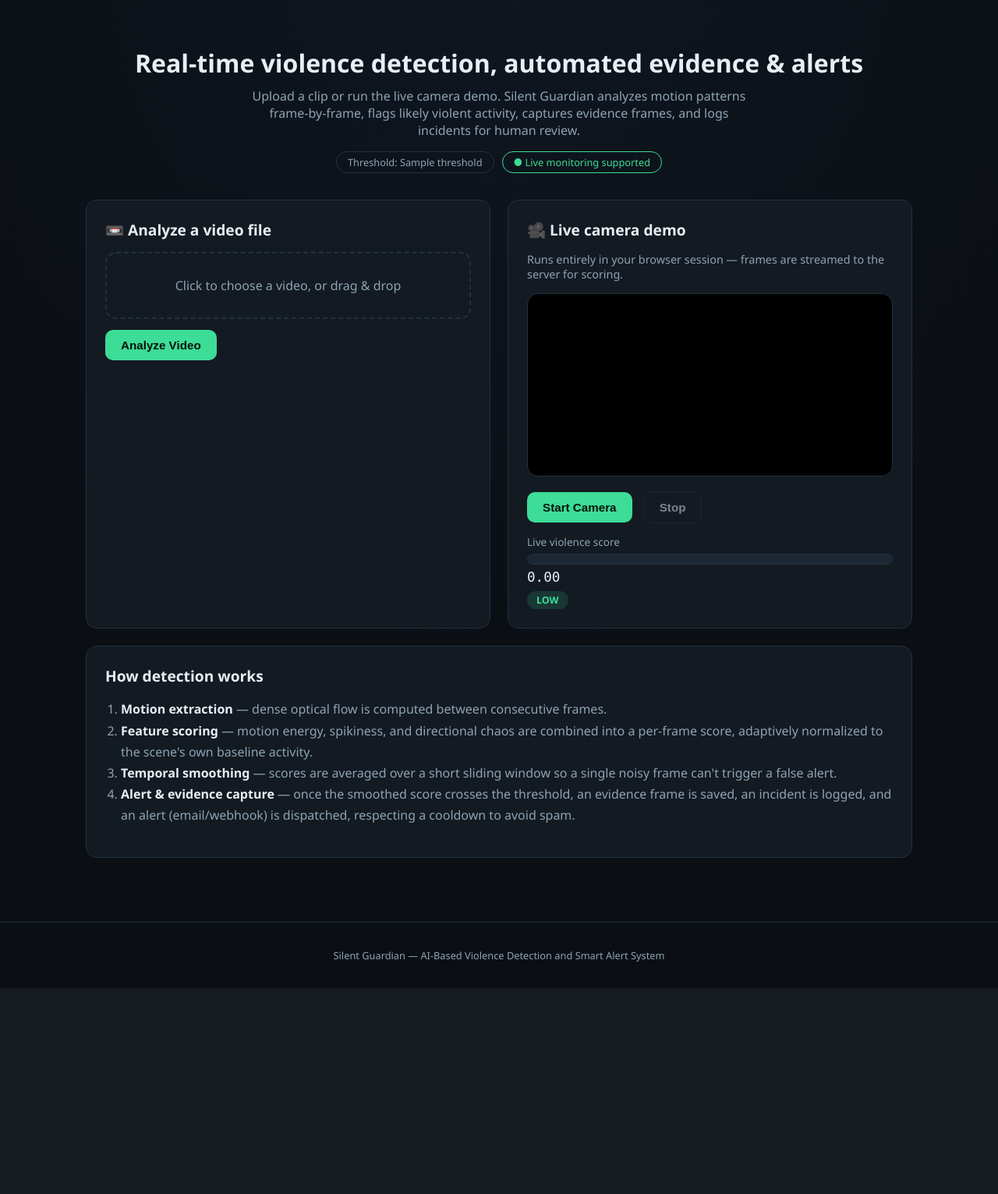
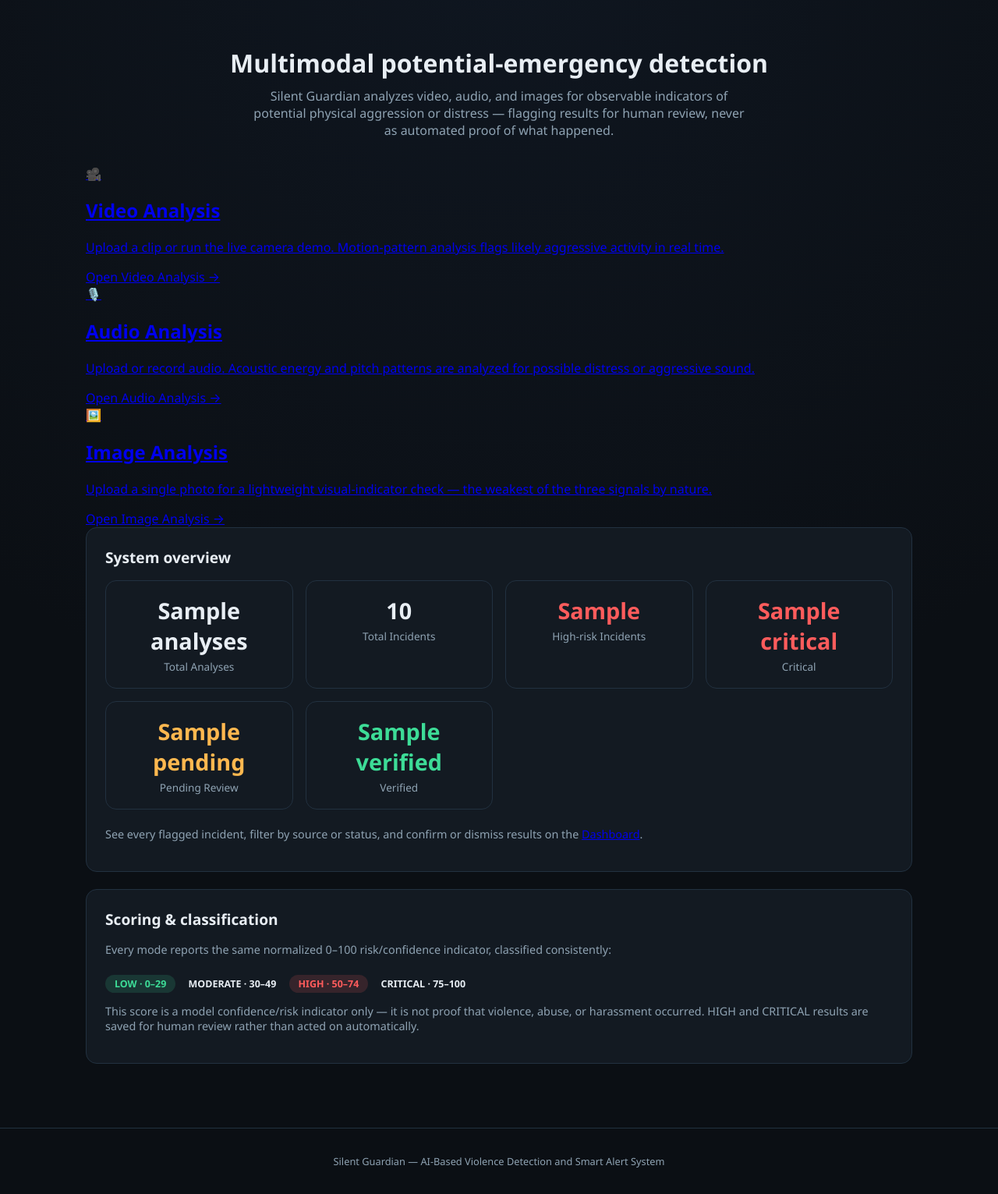
Before and after one commit to devipriya2006/silent_gaurdian, a Flask app: template silent_guardian/silent_guardian/templates/index.html in a window 1280 px wide. Shown: the part 53-1584 px from the top of the page at 78% size. Before the commit the page ends 1320 px from the top, so only its background shows below. Run offline with Flask 3, Linux system fonts and the light colour scheme; the template is opened without the code that fills it: most values are stand-ins (such as "Sample title", 1, 10 or a date in 2020); parts of the project's set-up code (start-up, migrations or seed data) failed here and were passed over.

Commit message:
Revise index.html for updated features and descriptions
Updated the title and content sections to reflect new features and descriptions for video, audio, and image analysis. Added system overview and scoring classification details.

```diff
--- a/silent_guardian/silent_guardian/templates/index.html
+++ b/silent_guardian/silent_guardian/templates/index.html
@@ -1,70 +1,89 @@
 {% extends "base.html" %}
-{% block title %}Silent Guardian — Detect{% endblock %}
+{% block title %}Silent Guardian{% endblock %}
 {% block content %}
 
 <section class="hero">
-  <h1>Real-time violence detection, automated evidence &amp; alerts</h1>
+  <h1>Multimodal potential-emergency detection</h1>
   <p class="subtitle">
-    Upload a clip or run the live camera demo. Silent Guardian analyzes motion
-    patterns frame-by-frame, flags likely violent activity, captures evidence
-    frames, and logs incidents for human review.
+    Silent Guardian analyzes video, audio, and images for observable
+    indicators of potential physical aggression or distress — flagging
+    results for human review, never as automated proof of what happened.
   </p>
-  <div class="badge-row">
-    <span class="badge">Threshold: {{ threshold }}</span>
-    <span class="badge badge-live">● Live monitoring supported</span>
-  </div>
 </section>
 
-<div class="grid-2">
-
-  <!-- Video upload panel -->
-  <div class="card">
-    <h2>📼 Analyze a video file</h2>
-    <form id="uploadForm">
-      <label class="dropzone" id="dropzone">
-        <input type="file" id="videoInput" name="video" accept="video/*" hidden>
-        <span id="dropzoneText">Click to choose a video, or drag &amp; drop</span>
-      </label>
-      <button type="submit" class="btn btn-primary" id="analyzeBtn">Analyze Video</button>
-    </form>
-    <div id="uploadStatus" class="status-line"></div>
-    <canvas id="timelineChart" height="140" style="display:none;"></canvas>
-    <div id="uploadResults"></div>
+<div class="mode-grid">
+  <a class="mode-card" href="{{ url_for('video_page') }}">
+    <div class="mode-icon">🎥</div>
+    <h2>Video Analysis</h2>
+    <p>Upload a clip or run the live camera demo. Motion-pattern analysis flags likely aggressive activity in real time.</p>
+    <span class="mode-cta">Open Video Analysis →</span>
+  </a>
+  <a class="mode-card" href="{{ url_for('audio_page') }}">
+    <div class="mode-icon">🎙️</div>
+    <h2>Audio Analysis</h2>
+    <p>Upload or record audio. Acoustic energy and pitch patterns are analyzed for possible distress or aggressive sound.</p>
+    <span class="mode-cta">Open Audio Analysis →</span>
+  </a>
+  <a class="mode-card" href="{{ url_for('image_page') }}">
+    <div class="mode-icon">🖼️</div>
+    <h2>Image Analysis</h2>
+    <p>Upload a single photo for a lightweight visual-indicator check — the weakest of the three signals by nature.</p>
+    <span class="mode-cta">Open Image Analysis →</span>
+  </a>
 </div>
 
-  <!-- Live webcam panel -->
-  <div class="card">
-    <h2>🎥 Live camera demo</h2>
-    <p class="muted">Runs entirely in your browser session — frames are streamed to the server for scoring.</p>
-    <video id="webcam" autoplay playsinline muted></video>
-    <canvas id="captureCanvas" style="display:none;"></canvas>
-    <div class="live-controls">
-      <button id="startLive" class="btn btn-primary">Start Camera</button>
-      <button id="stopLive" class="btn btn-secondary" disabled>Stop</button>
+<section class="card">
+  <h2>System overview</h2>
+  <div class="stats-row" style="margin-top:16px;">
+    <div class="stat-card">
+      <div class="stat-number">{{ stats.analyses }}</div>
+      <div class="stat-label">Total Analyses</div>
     </div>
-    <div class="score-panel">
-      <div class="score-label">Live violence score</div>
-      <div class="score-bar-track">
-        <div id="scoreBar" class="score-bar-fill"></div>
+    <div class="stat-card">
+      <div class="stat-number">{{ stats.total }}</div>
+      <div class="stat-label">Total Incidents</div>
     </div>
-      <div id="scoreValue" class="score-value">0.00</div>
-      <div id="liveSeverity" class="severity-tag severity-low">Low</div>
+    <div class="stat-card stat-high">
+      <div class="stat-number">{{ stats.high_risk }}</div>
+      <div class="stat-label">High-risk Incidents</div>
     </div>
-    <div id="liveAlert" class="alert-box" style="display:none;"></div>
+    <div class="stat-card stat-high">
+      <div class="stat-number">{{ stats.critical }}</div>
+      <div class="stat-label">Critical</div>
     </div>
-
+    <div class="stat-card stat-warn">
+      <div class="stat-number">{{ stats.pending }}</div>
+      <div class="stat-label">Pending Review</div>
     </div>
+    <div class="stat-card stat-ok">
+      <div class="stat-number">{{ stats.verified }}</div>
+      <div class="stat-label">Verified</div>
+    </div>
+  </div>
+  <p class="muted" style="margin-top:16px;">
+    See every flagged incident, filter by source or status, and confirm
+    or dismiss results on the <a href="{{ url_for('dashboard') }}">Dashboard</a>.
+  </p>
+</section>
 
 <section class="card info-card">
-  <h2>How detection works</h2>
-  <ol>
-    <li><strong>Motion extraction</strong> — dense optical flow is computed between consecutive frames.</li>
-    <li><strong>Feature scoring</strong> — motion energy, spikiness, and directional chaos are combined into a per-frame score, adaptively normalized to the scene's own baseline activity.</li>
-    <li><strong>Temporal smoothing</strong> — scores are averaged over a short sliding window so a single noisy frame can't trigger a false alert.</li>
-    <li><strong>Alert &amp; evidence capture</strong> — once the smoothed score crosses the threshold, an evidence frame is saved, an incident is logged, and an alert (email/webhook) is dispatched, respecting a cooldown to avoid spam.</li>
-  </ol>
+  <h2>Scoring &amp; classification</h2>
+  <p class="muted">
+    Every mode reports the same normalized 0–100 risk/confidence indicator,
+    classified consistently:
+  </p>
+  <div class="level-legend">
+    <span class="severity-tag severity-low">LOW · 0–29</span>
+    <span class="severity-tag severity-moderate">MODERATE · 30–49</span>
+    <span class="severity-tag severity-high">HIGH · 50–74</span>
+    <span class="severity-tag severity-critical">CRITICAL · 75–100</span>
+  </div>
+  <p class="muted" style="margin-top:14px;">
+    This score is a model confidence/risk indicator only — it is not
+    proof that violence, abuse, or harassment occurred. HIGH and
+    CRITICAL results are saved for human review rather than acted on
+    automatically.
+  </p>
 </section>
 
-<script src="https://cdn.jsdelivr.net/npm/chart.js@4.4.0/dist/chart.umd.min.js"></script>
-<script src="{{ url_for('static', filename='js/main.js') }}"></script>
 {% endblock %}
```
Lines whose indentation alone changed are shown as unchanged.
